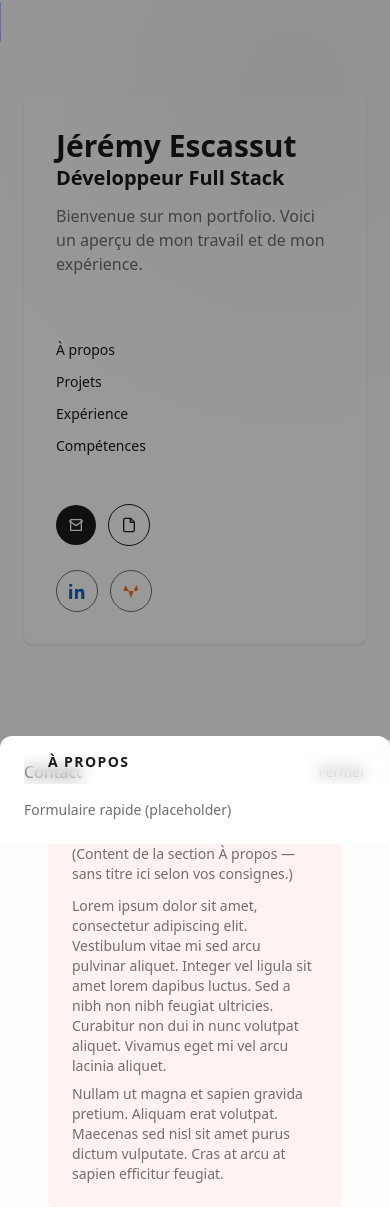
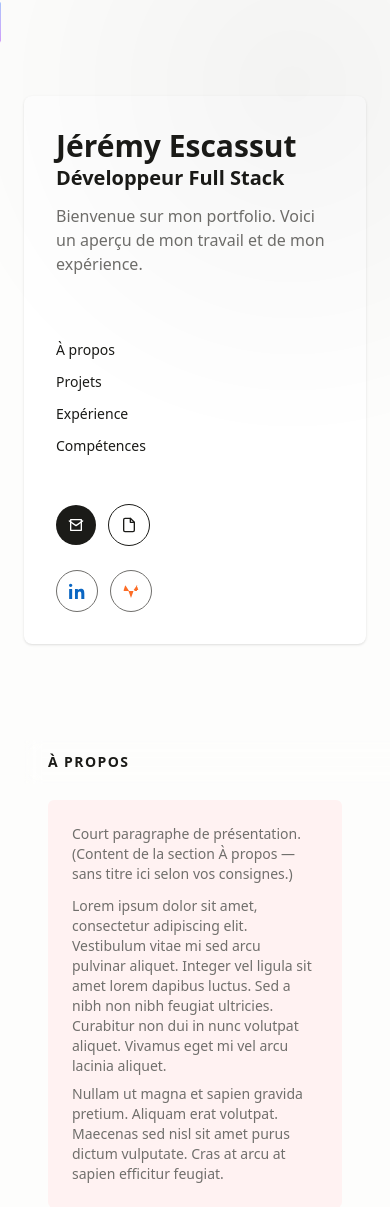
Before and after one commit to JeremyEscassut/portfolio, a Laravel app: page / in a window 390 px wide. Shown: the top 1207 px of the page. Run offline with Laravel 12, Linux system fonts and the light colour scheme; style sheets or scripts are compiled from the project's sources.

Commit message:
Suppression des boutons redondants Contact et CV côté mobile

```diff
--- a/resources/views/home.blade.php
+++ b/resources/views/home.blade.php
@@ -223,25 +223,7 @@
     </template>
 </div>
 
-<!-- Mobile sticky buttons (Alpine) -->
-<div x-data="{ open:false }" x-cloak class="lg:hidden">
-    <div x-show="!open" class="fixed bottom-6 left-1/2 -translate-x-1/2">
-        <div class="flex gap-3">
-            <button @click="open = true" class="px-4 py-2 bg-[#1b1b18] text-white rounded-full shadow">Contact</button>
-            <a href="/cv" class="px-4 py-2 bg-white border rounded-full">CV</a>
-        </div>
-    </div>
-
-    <div x-show="open" class="fixed inset-0 bg-black/40 flex items-end">
-        <div class="w-full p-6 bg-white rounded-t-xl">
-            <div class="flex justify-between items-center mb-4">
-                <h5 class="font-medium">Contact</h5>
-                <button @click="open = false" class="text-sm text-[#706f6c]">Fermer</button>
-            </div>
-            <p class="text-sm text-[#706f6c]">Formulaire rapide (placeholder)</p>
-        </div>
-    </div>
-</div>
+<!-- Mobile sticky buttons removed; mobile behavior relies on desktop action buttons and the global open-contact event -->
 
 @endsection
 
```
